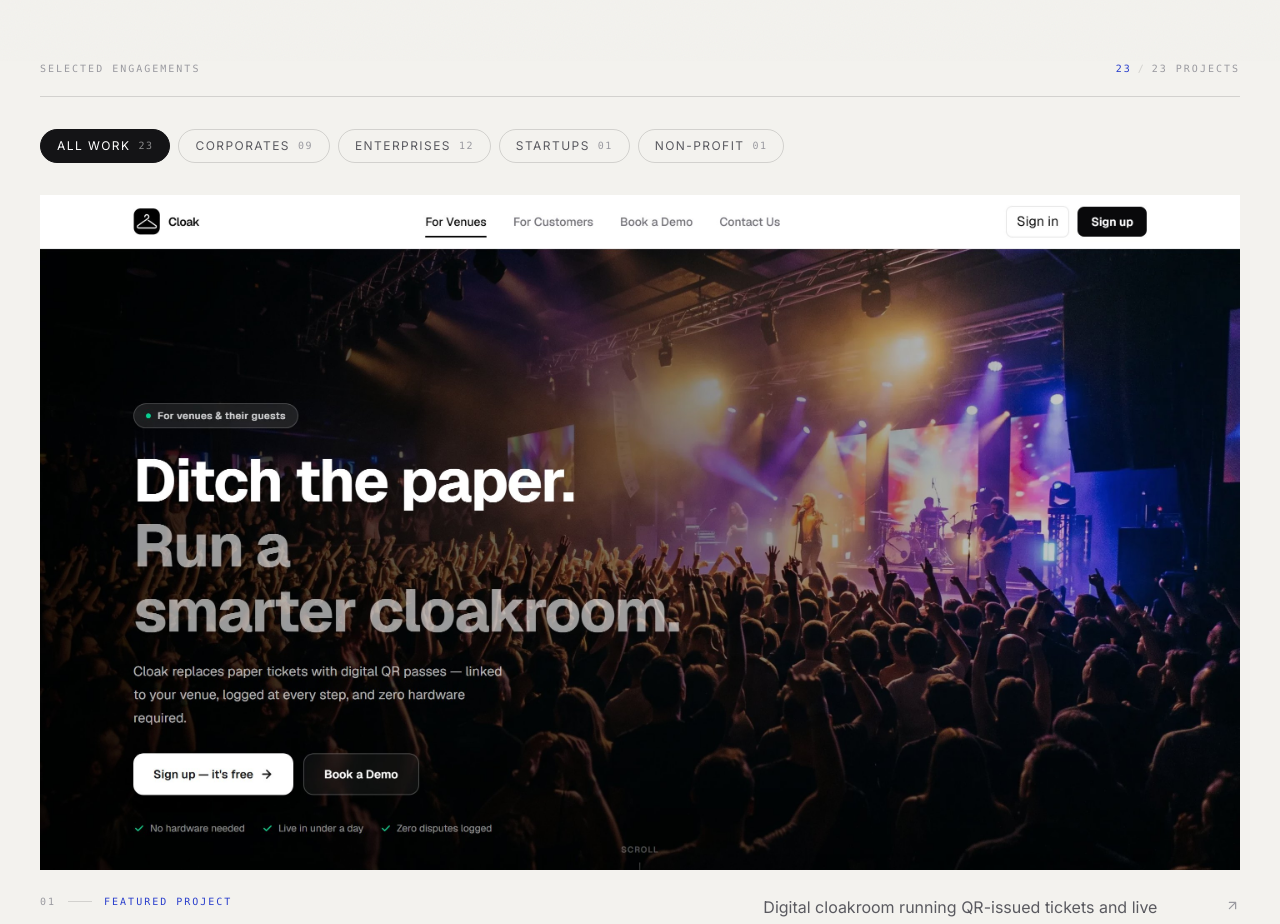
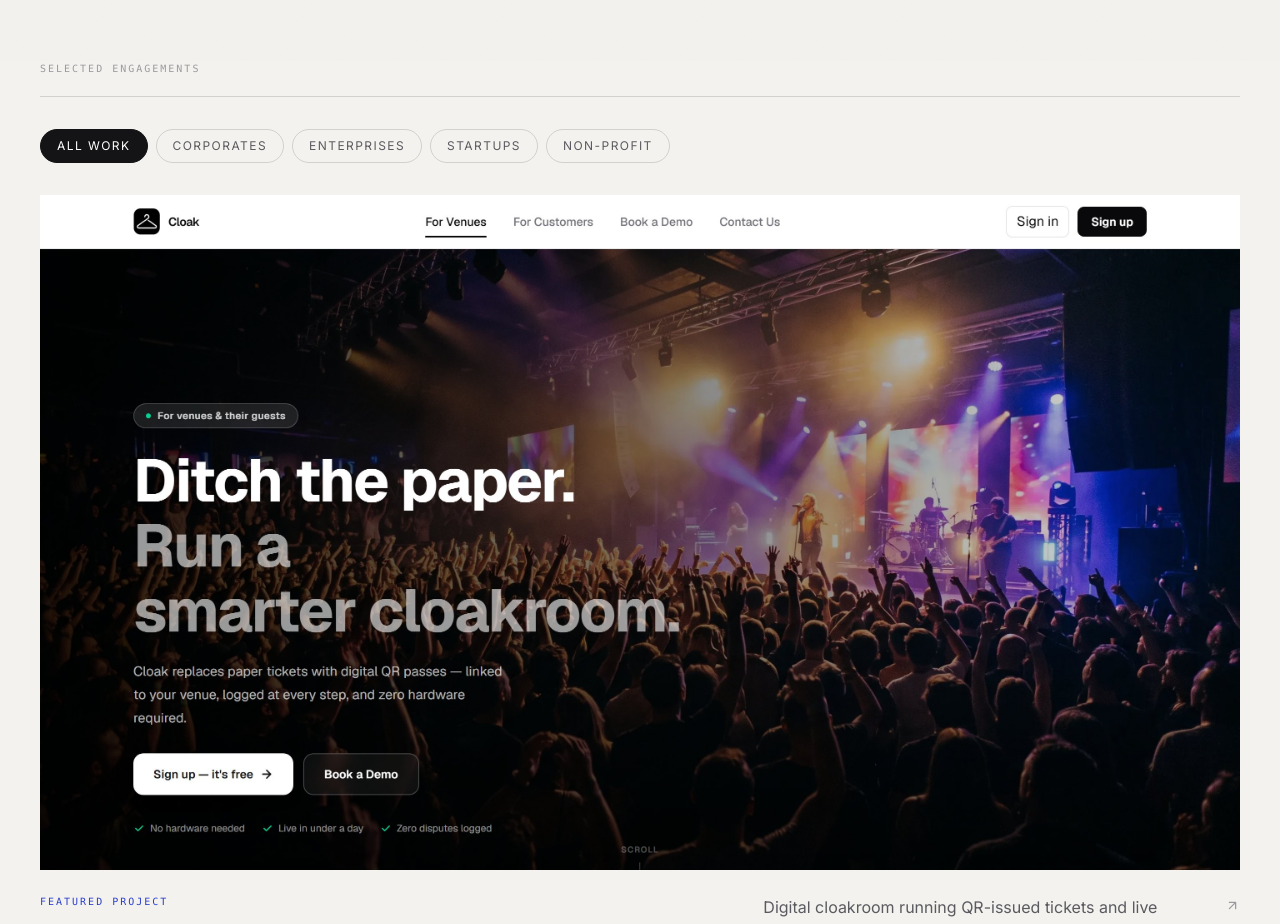
Before and after one commit to HarshalTarwale/Tech-Monkeys, a Next.js app: page /projects in a window 1280 px wide. Shown: the part 460-1384 px from the top of the page. Built offline with nearby package versions, Linux system fonts and the light colour scheme.

Commit message:
removed counts from the projets page

```diff
--- a/components/sections/projects-index.tsx
+++ b/components/sections/projects-index.tsx
@@ -42,7 +42,6 @@ export function ProjectsIndex({ projects }: { projects: Project[] }) {
   } = useViewCursor();
 
   const filters = useMemo(() => getProjectIndexFilters(projects), [projects]);
-  const total = filters.find((item) => item.key === "all")?.count ?? 0;
 
   const visible = useMemo(
     () => arrangeProjectsForProjectIndex(projects, filter),
@@ -59,13 +58,6 @@ export function ProjectsIndex({ projects }: { projects: Project[] }) {
             "550 + projects" readout. */}
         <div className="flex flex-wrap items-center justify-between gap-4 border-b border-line-strong pb-5 font-mono text-[10px] uppercase tracking-[.2em] text-faint">
           <span>Selected engagements</span>
-          <span>
-            <span className="text-accent-deep">
-              {String(visible.length).padStart(2, "0")}
-            </span>
-            <span className="mx-1.5 text-line-strong">/</span>
-            {String(total).padStart(2, "0")} projects
-          </span>
         </div>
 
         <div className="flex flex-wrap gap-2 py-8">
@@ -84,11 +76,6 @@ export function ProjectsIndex({ projects }: { projects: Project[] }) {
                 }`}
               >
                 {f.label}
-                <span
-                  className={`font-mono text-[10px] ${active ? "text-white/50" : "text-faint"}`}
-                >
-                  {String(f.count).padStart(2, "0")}
-                </span>
               </button>
             );
           })}
--- a/components/ui/project-tile.tsx
+++ b/components/ui/project-tile.tsx
@@ -214,16 +214,10 @@ export function ProjectTile({
  * exists to show. Above the name it is always ink-on-bone.
  */
 function IndexMark({ index, featured }: { index?: number; featured?: boolean }) {
-  if (index === undefined) return null;
+  if (!featured) return null;
   return (
     <span className="flex items-center gap-3 font-mono text-[10px] uppercase tracking-[.2em]">
-      <span className="text-faint">{String(index + 1).padStart(2, "0")}</span>
-      {featured && (
-        <>
-          <span className="h-px w-6 bg-line-strong" />
-          <span className="text-accent-deep">Featured project</span>
-        </>
-      )}
+      <span className="text-accent-deep">Featured project</span>
     </span>
   );
 }
```
